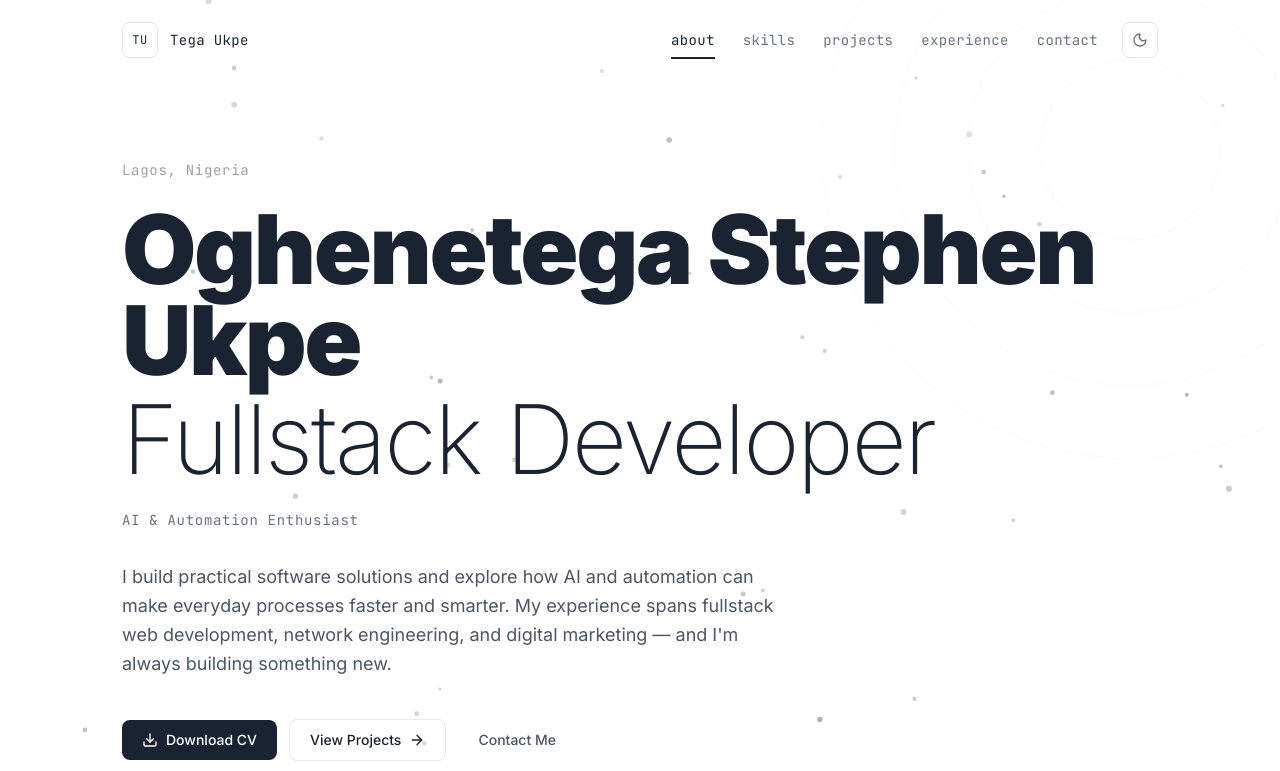
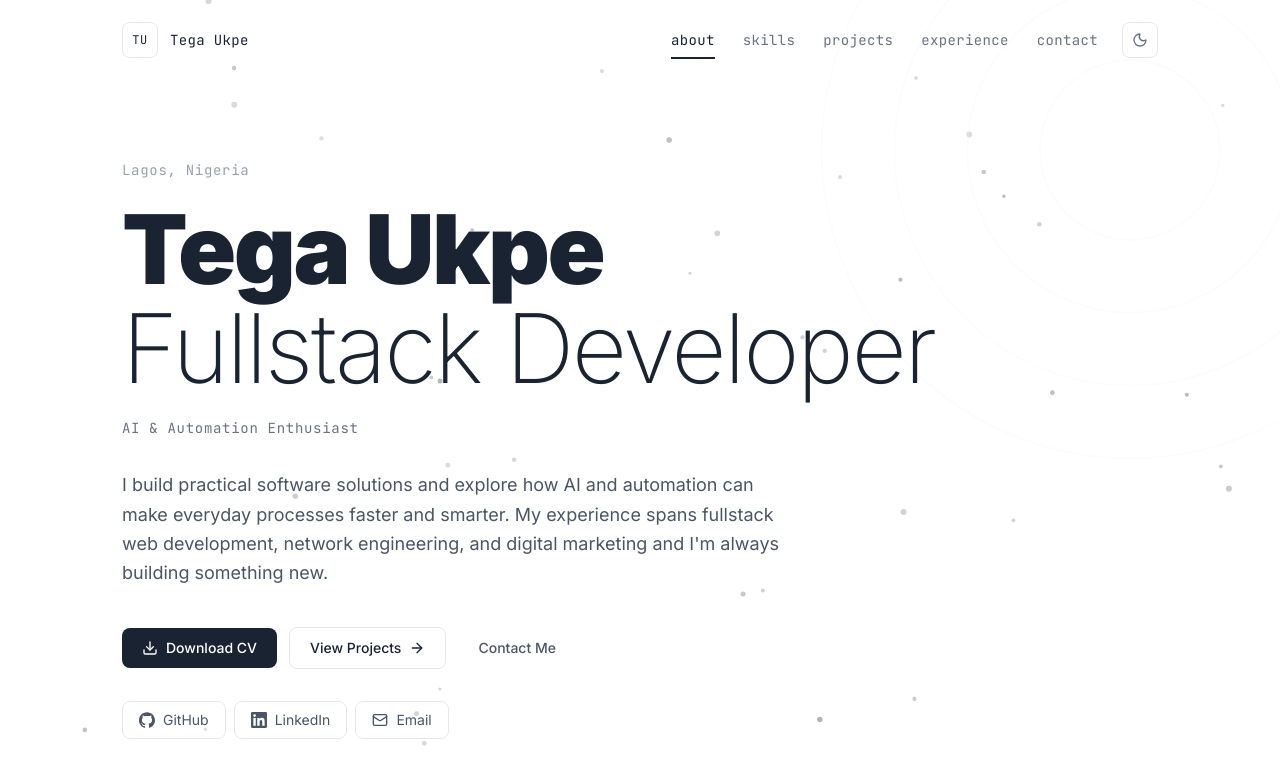
Before and after one commit to JT-TEGA/tega-portfolio, a Next.js app: page / in a window 1280 px wide. Shown: the top 771 px of the page. Built offline with nearby package versions, Linux system fonts and the light colour scheme.

Commit message:
Update portfolio text

```diff
--- a/src/data/site.ts
+++ b/src/data/site.ts
@@ -17,13 +17,13 @@ import {
 } from "lucide-react";
 
 export const profile = {
-  name: "Oghenetega Stephen Ukpe",
+  name: "Tega Ukpe",
   shortName: "Tega Ukpe",
   initials: "OU",
   navInitials: "TU",
   tagline: "Fullstack Developer | AI & Automation Enthusiast",
   intro:
-    "I build practical software solutions and explore how AI and automation can make everyday processes faster and smarter. My experience spans fullstack web development, network engineering, and digital marketing — and I'm always building something new.",
+    "I build practical software solutions and explore how AI and automation can make everyday processes faster and smarter. My experience spans fullstack web development, network engineering, and digital marketing and I'm always building something new.",
   email: "ukpeoghenetega1@gmail.com",
   github: "https://github.com/JT-TEGA",
   linkedin: "https://linkedin.com/in/oghenetega-ukpe",
@@ -41,7 +41,7 @@ export const navLinks = [
 
 export const aboutParagraphs = [
   "I completed my B.Sc. in Computer Science at Pan-Atlantic University, Lagos, with graduation set for December 2026. I've completed internships at both Cyberspace Limited and MTN Nigeria, working on everything from network operations center monitoring to fiber optic transmission systems.",
-  "Beyond engineering, I run Retro Locker — a Gen Z streetwear brand on Instagram — which taught me digital marketing, branding, and building a business from scratch. I'm currently focused on fullstack development and AI automation, and I'm actively looking for opportunities where I can build, ship, and grow.",
+  "Beyond engineering, I run Retro Locker a Gen Z streetwear brand on Instagram — which taught me digital marketing, branding, and building a business from scratch. I'm currently focused on fullstack development and AI automation, and I'm actively looking for opportunities where I can build and grow.",
 ];
 
 export type SkillCategory = {
```
